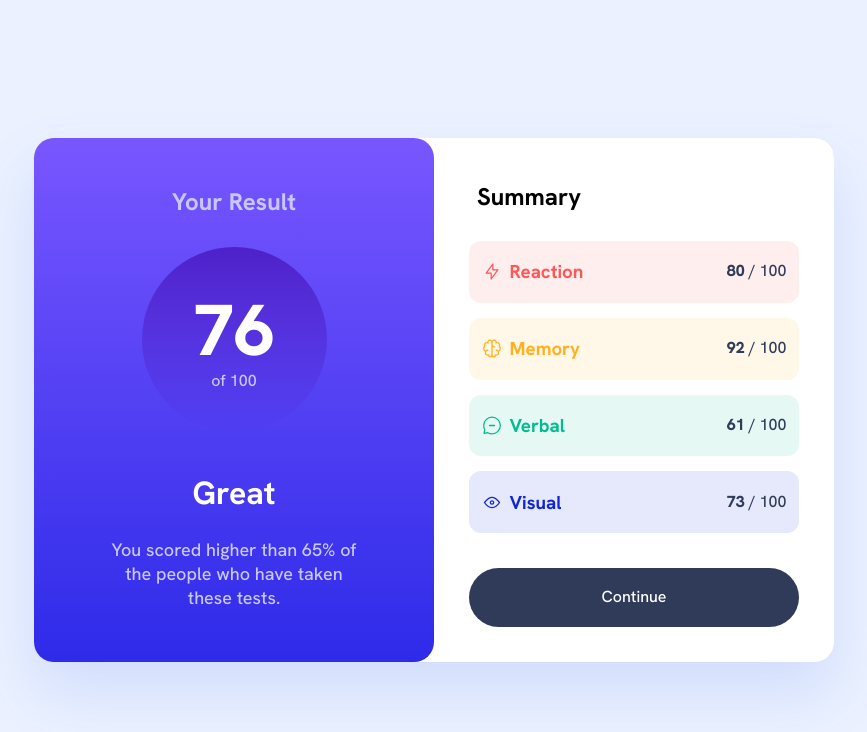
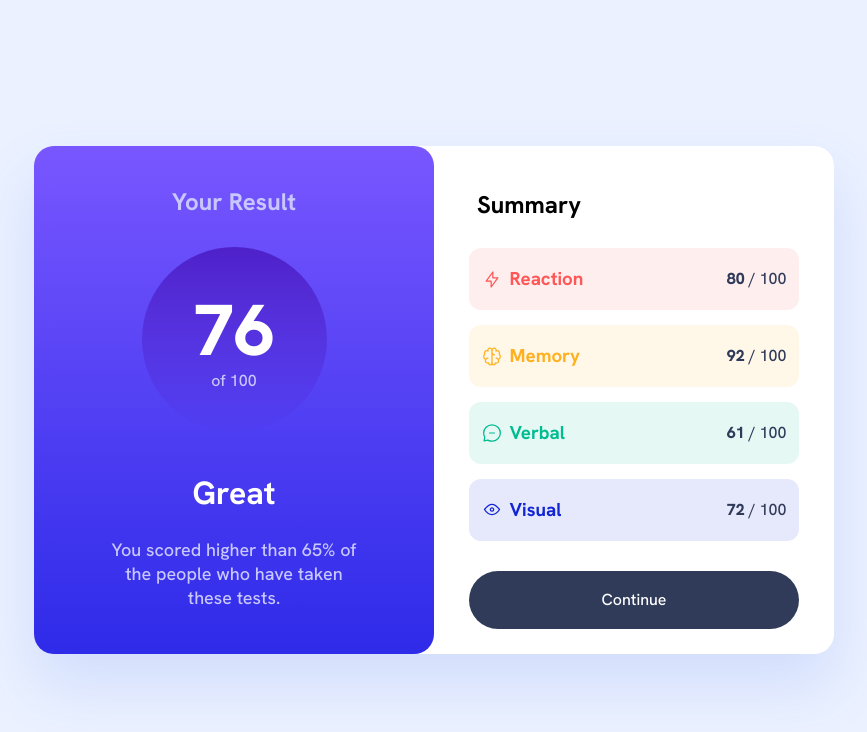
Before and after one commit to bguz/FEM-Results-Summary-Component, a plain HTML site: page index.html in a window 1280 px wide. Shown: the whole page, without its empty margins (206-1073 px from the left). Drawn offline with Linux system fonts and the light colour scheme.

Commit message:
made the component to fetch data from json file

```diff
--- /dev/null
+++ b/assets/js/main.js
@@ -0,0 +1,24 @@
+async function insertJSONData() {
+    const scores = document.querySelector('.summary__scores');
+
+    const response = await fetch('./data.json');
+    const data = await response.json();
+
+    data.forEach(result => {
+        scores.insertAdjacentHTML('beforeend', `
+            <div class="summary__item summary--${result.category.toLowerCase()}">
+                <div class="summary__category">
+                    <img src="${result.icon}" alt="${result.category} icon"/>
+                    <h3 class="summary__heading">${result.category}</h3>
+                </div>
+                <div class="summary__score">
+                    <p class="summary__score-range">
+                        <span class="summary__final-score">${result.score}</span> / 100
+                    </p>
+                </div>
+            </div>
+        `)
+    })
+}
+
+insertJSONData();
--- a/index.html
+++ b/index.html
@@ -28,7 +28,7 @@
       <h2 class="summary__heading">Summary</h2>
 
       <div class="summary__scores">
-        <div class="summary__item summary--reaction">
+      <!--  <div class="summary__item summary--reaction">
           <div class="summary__category">
             <img src="assets/images/icon-reaction.svg" alt="Reaction icon"/>
             <h3 class="summary__heading">Reaction</h3>
@@ -65,7 +65,7 @@
           </div>
           <div class="summary__score">
             <p class="summary__score-range"><span class="summary__final-score">73</span> / 100</p>
-          </div>
+          </div> -->
         </div>
 
         <a href="#" class="cta-primary">Continue</a>
@@ -76,7 +76,10 @@
 
   <!-- <div class="attribution">
     Challenge by <a href="https://www.frontendmentor.io?ref=challenge" target="_blank">Frontend Mentor</a>.
-    Coded by <a href="#">Beto Guzman</a>. -->
-  </div>
+    Coded by <a href="#">Beto Guzman</a>.
+  </div> -->
+
+  <script src="assets/js/main.js"></script>
+
 </body>
 </html>
```
